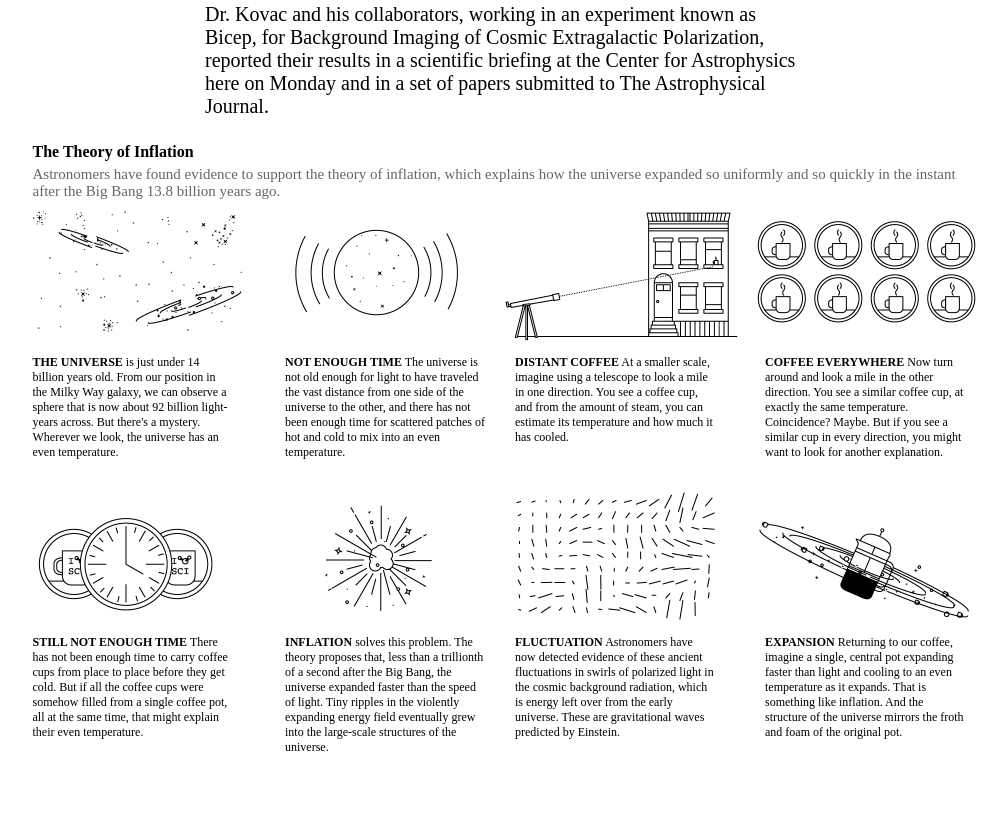
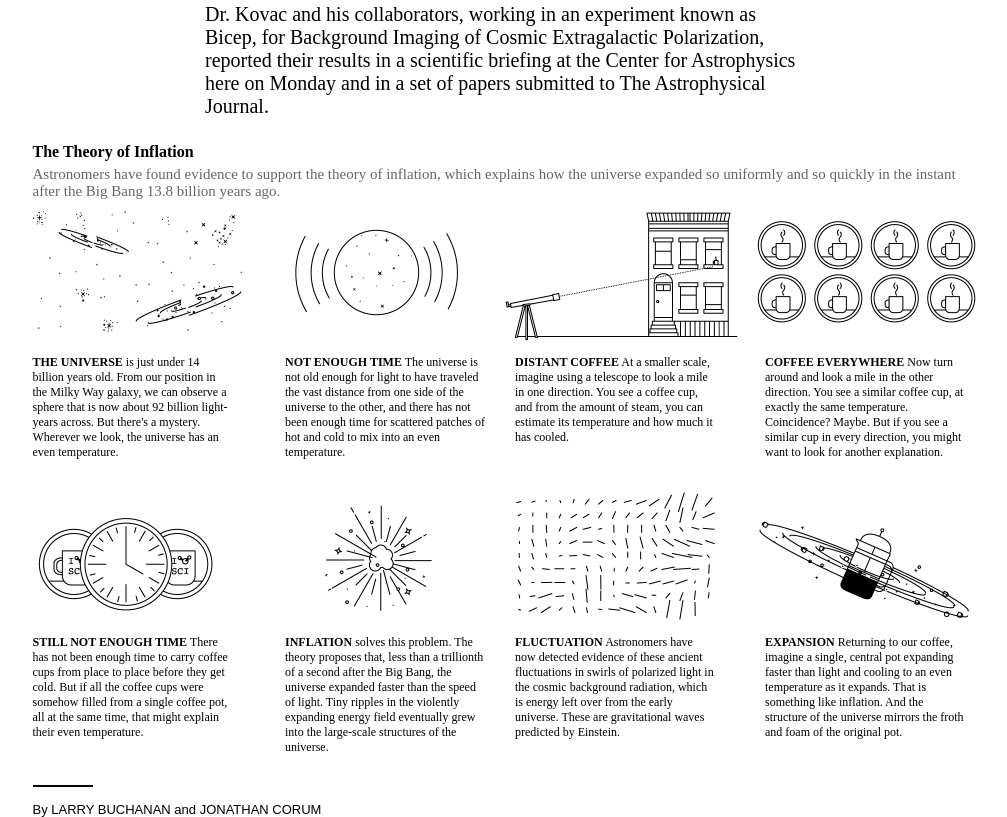
Before and after one commit to srueda27/NYT-Clone, a website: page index.html in a window 1280 px wide. Shown: the part 2620-3437 px from the top of the page, without its empty margins (135-1142 px from the left). Before the commit the page ends 3405 px from the top, so only its background shows below. Drawn offline with Linux system fonts and the light colour scheme.

Commit message:
finished the big image section

```diff
--- a/css/styles.css
+++ b/css/styles.css
@@ -358,3 +358,14 @@ a.no-decoration {
 .paragraphs-image p.fourth-column {
     left: 900px;
 }
+
+.big-image > hr {
+    width: 60px;
+    border: 0.5px solid black;
+    margin: 0 0 15px;
+}
+
+.big-image figcaption {
+    font-size: 13px;
+    font-family: nyt-franklin,arial,helvetica,sans-serif;
+}
--- a/index.html
+++ b/index.html
@@ -316,6 +316,8 @@
                     the universe mirrors the froth and foam of the original pot.
                 </p>
             </div>
+            <hr>
+            <figcaption>By LARRY BUCHANAN and JONATHAN CORUM</figcaption>
         </div>
     </main>
     <section class=""></section>
```
